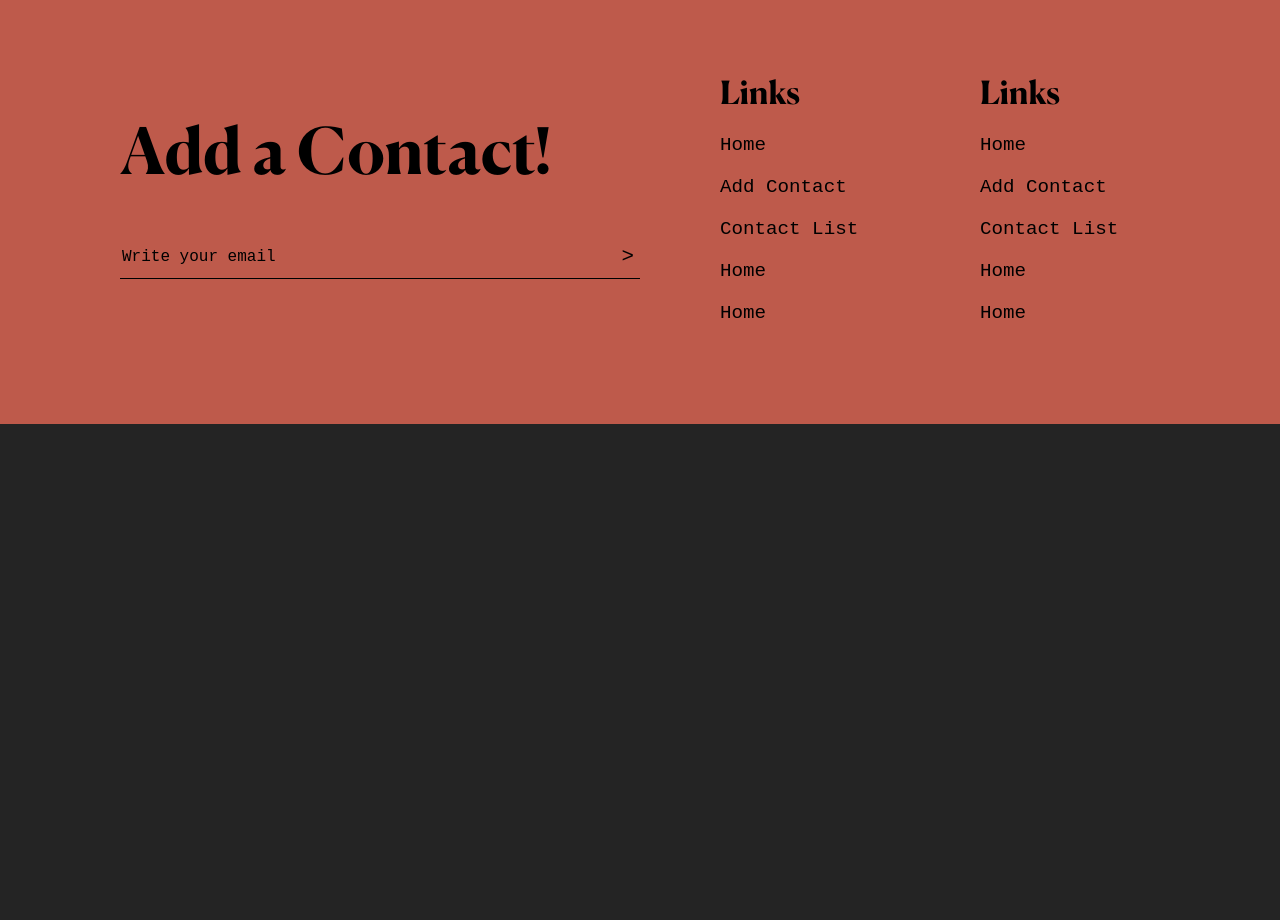
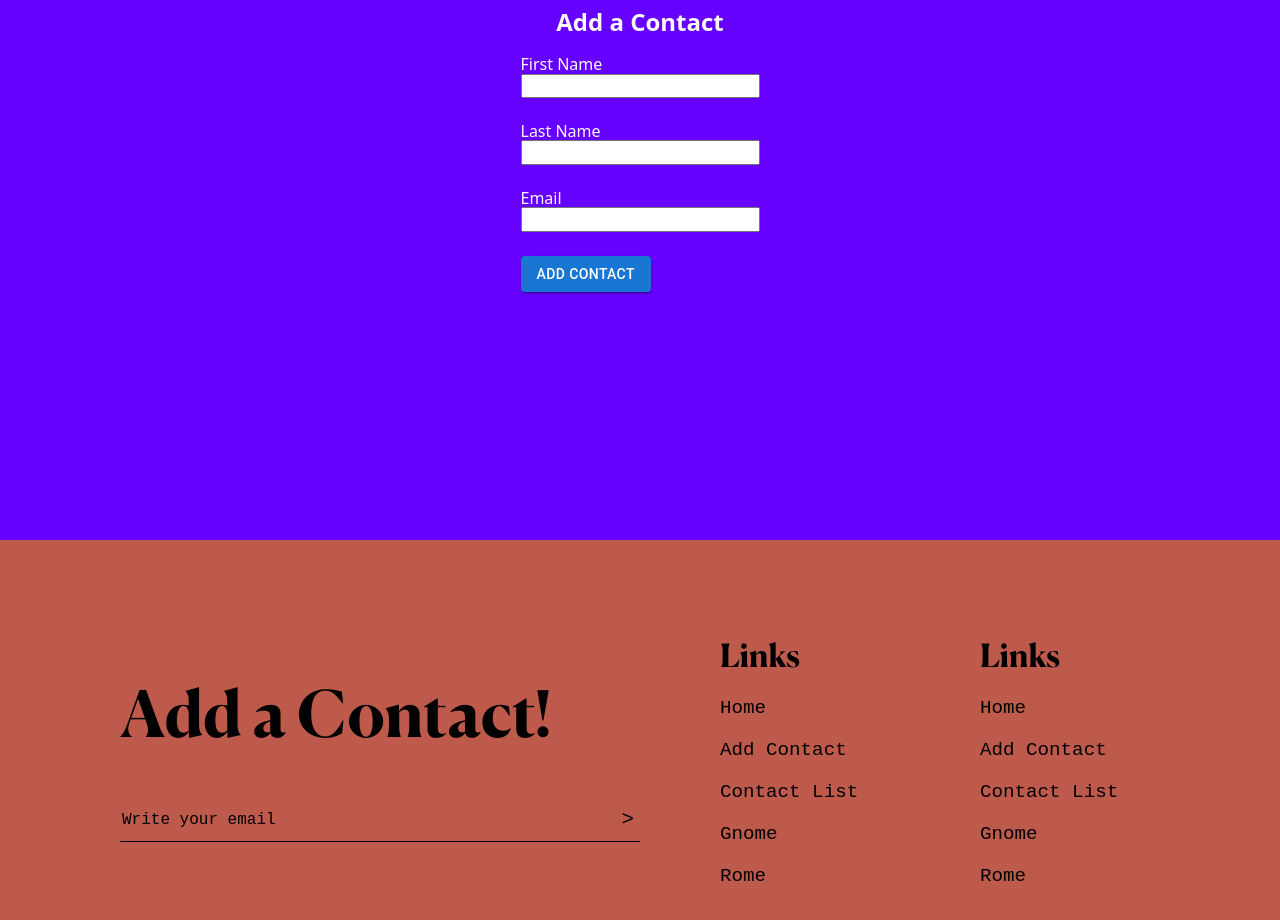
Before and after one commit to aleli-b/react-flask-web, a React (Vite) app in the folder frontend/: page /add-contact in a window 1280 px wide. Shown: the part 260-1180 px from the top of the page. Before the commit the page ends 800 px from the top, so only its background shows below. Built offline with nearby package versions, Linux system fonts and the light colour scheme; no server answers; a web font is replaced by a local one.

Commit message:
feat: styled rest of the pages

```diff
--- a/frontend/src/App.tsx
+++ b/frontend/src/App.tsx
@@ -1,34 +1,20 @@
 import "./App.css";
 import { BrowserRouter, Routes, Route } from "react-router-dom";
-import { useEffect, useState } from "react";
-// import { ContactList } from "./components/ContactList";
-import { ContactForm } from "./components/ContactForm";
 import { Home } from "./pages/Home";
 import Navbar from "./layout/Navbar";
-import { ContactList } from "./components/ContactList";
 import { Footer } from "./layout/Footer";
+import { ContactList } from "./pages/ContactList";
+import { AddContact } from "./pages/AddContact";
 
 function App() {
-  const [contacts, setContacts] = useState([]);
-
-  useEffect(() => {
-    fetchContacts();
-  }, []);
-
-  const fetchContacts = async () => {
-    const response = await fetch("http://127.0.0.1:5000/contacts");
-    const data = await response.json();
-    setContacts(data.contacts);
-  };
 
   return (
     <BrowserRouter>
       <Navbar />
       <Routes>
-        {/* <Route path="/" element={<ContactList contacts={contacts} />} /> */}
         <Route path="/" element={<Home />} />
-        <Route path="/add-contact" element={<ContactForm />} />
-        <Route path="/contact-list" element={<ContactList contacts={contacts} />} />
+        <Route path="/add-contact" element={<AddContact />} />
+        <Route path="/contact-list" element={<ContactList />} />
       </Routes>
       <Footer />
     </BrowserRouter>
--- a/frontend/src/components/ContactList.tsx
+++ b/frontend/src/components/Contacts.tsx
@@ -9,7 +9,7 @@ interface Contact {
   email: string;
 }
 
-export const ContactList = ({ contacts }: { contacts: Array<Contact> }) => {
+export const Contacts = ({ contacts }: { contacts: Array<Contact> }) => {
   const [open, setOpen] = useState(false);
   const [selectedContact, setSelectedContact] = useState<Contact | null>(null);
 
@@ -53,7 +53,6 @@ export const ContactList = ({ contacts }: { contacts: Array<Contact> }) => {
 
   return (
     <div>
-      <h2>Contacts</h2>
       <table>
         <thead>
           <tr>
--- a/frontend/src/components/Filler.css
+++ b/frontend/src/components/Filler.css
@@ -1,4 +1,4 @@
-h2 {
+.filler-section h2 {
   margin: 0;
   color: var(--accent);
   left: calc(50% + 130px);
--- a/frontend/src/layout/Footer.tsx
+++ b/frontend/src/layout/Footer.tsx
@@ -1,14 +1,43 @@
 import { Link } from "react-router-dom";
 import "./Footer.css";
 
+interface Link {
+  name: string;
+  url: string;
+}
+
 export const Footer = () => {
+  const links: Link[] = [{
+   name: "Home",
+    url: "/"
+  },
+  {
+    name: "Add Contact",
+    url: "/add-contact"
+  },
+  {
+    name: "Contact List",
+    url: "/contact-list"
+  },
+  {
+    name: "Gnome",
+    url: "/"
+  },
+  {
+    name: "Rome",
+    url: "/"
+  }
+];
   return (
     <footer>
       <div className="left-section">
         <h1>Add a Contact!</h1>
-        {/* <p>This is where you would add a contact</p> */}
         <form>
-          <input type="text" placeholder="Write your email" className="contact" />
+          <input
+            type="text"
+            placeholder="Write your email"
+            className="contact"
+          />
           <button type="submit">{">"}</button>
         </form>
       </div>
@@ -16,41 +45,21 @@ export const Footer = () => {
         <div className="left-right-section">
           <h3>Links</h3>
           <ul>
-            <li>
-              <Link to="/">Home</Link>
-            </li>
-            <li>
-              <Link to="/">Add Contact</Link>
-            </li>
-            <li>
-              <Link to="/">Contact List</Link>
-            </li>
-            <li>
-              <Link to="/">Home</Link>
-            </li>
-            <li>
-              <Link to="/">Home</Link>
-            </li>
+            {links.map((link, index) => (
+              <li key={index}>
+                <Link to={link.url}>{link.name}</Link>
+              </li>
+            ))}
           </ul>
         </div>
         <div className="right-right-section">
           <h3>Links</h3>
           <ul>
-            <li>
-              <Link to="/">Home</Link>
-            </li>
-            <li>
-              <Link to="/">Add Contact</Link>
-            </li>
-            <li>
-              <Link to="/">Contact List</Link>
-            </li>
-            <li>
-              <Link to="/">Home</Link>
-            </li>
-            <li>
-              <Link to="/">Home</Link>
-            </li>
+          {links.map((link, index) => (
+              <li key={index}>
+                <Link to={link.url}>{link.name}</Link>
+              </li>
+            ))}
           </ul>
         </div>
       </div>
--- /dev/null
+++ b/frontend/src/pages/AddContact.css
@@ -0,0 +1,10 @@
+.add-contact {
+    display: flex;
+    flex-direction: column;
+    align-items: center;
+    justify-content: center;
+    height: 100vh;
+}
+.add-contact h12 {
+
+}
--- /dev/null
+++ b/frontend/src/pages/AddContact.tsx
@@ -0,0 +1,11 @@
+import "./AddContact.css"
+import { ContactForm } from '../components/ContactForm'
+
+export const AddContact = () => {
+  return (
+    <div className="add-contact">
+        <h2>Add a Contact</h2>
+        <ContactForm />
+    </div>
+  )
+}
--- /dev/null
+++ b/frontend/src/pages/ContactList.css
@@ -0,0 +1,7 @@
+.contact-list {
+    height: 100vh;
+    display: flex;
+    align-items: center;
+    flex-direction: column;
+    justify-content: center;
+}
--- /dev/null
+++ b/frontend/src/pages/ContactList.tsx
@@ -0,0 +1,29 @@
+import "./ContactList.css";
+import { useEffect, useState } from "react";
+import { Contacts } from "../components/Contacts";
+
+export const ContactList = () => {
+  const [contacts, setContacts] = useState([]);
+
+  useEffect(() => {
+    fetchContacts();
+  }, []);
+
+  const fetchContacts = async () => {
+    const response = await fetch("http://127.0.0.1:5000/contacts");
+    const data = await response.json();
+    let contacts = data.contacts;
+    for (let contact of contacts) {
+      contact.firstName = contact.firstName.slice(0, 1).toUpperCase() + contact.firstName.slice(1);
+      contact.lastName = contact.lastName.slice(0, 1).toUpperCase() + contact.lastName.slice(1);
+    }
+    setContacts(contacts);
+  };
+
+  return (
+    <div className="contact-list">
+      <h2>Contacts</h2>
+      <Contacts contacts={contacts} />
+    </div>
+  );
+};
```
Also changed, not shown: 1 other file (tests, documents, lock files or other folders).
